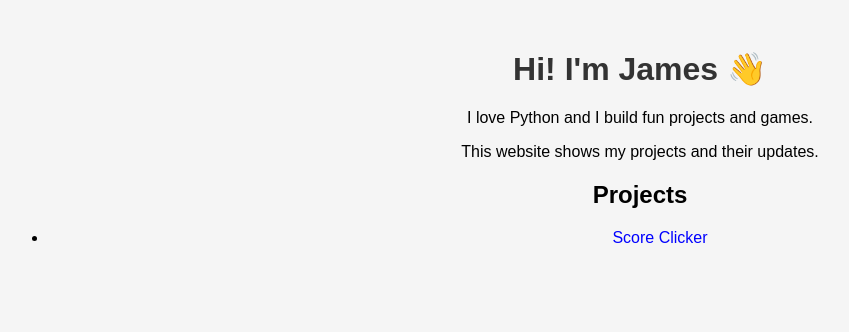
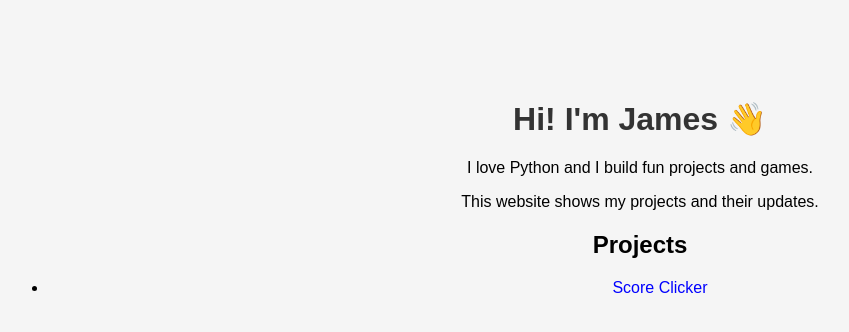
Before and after one commit to JamesJohnson67/website, a Flask app: page / in a window 1280 px wide. Shown: the top 332 px of the page, without its empty margins (0-849 px from the left). Run offline with Flask 3, Linux system fonts and the light colour scheme.

Commit message:
Adjust body margin in style.css
Increased top margin for body element.

```diff
--- a/python.games.fun/static/style.css
+++ b/python.games.fun/static/style.css
@@ -1,7 +1,7 @@
 body {
     font-family: Arial, sans-serif;
     text-align: center;
-    margin-top: 50px;
+    margin-top: 100px;
     background-color: #f5f5f5;
 }
 
```
